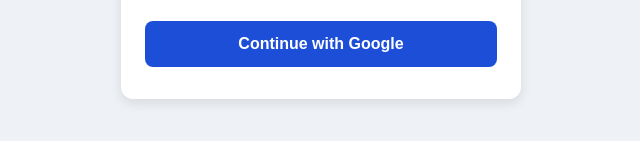
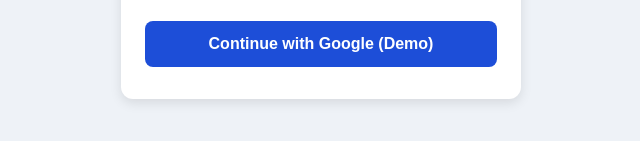
Before and after one commit to jayve09161-svg/final-project-cornelio, a plain HTML site: page index.html in a window 1280 px wide. Shown: the part 417-558 px from the top of the page, 319-959 px from the left. Drawn offline with Linux system fonts and the light colour scheme.

Commit message:
Add ai-log for US2 and some small wording changes

```diff
--- a/index.html
+++ b/index.html
@@ -14,7 +14,7 @@
             in Manolo Fortich, all in one place.
         </p>
         <button type="button" id="google-signin-btn">
-            Continue with Google
+            Continue with Google (Demo)
         </button>
         <p id="auth-status" role="status" aria-live="polite"></p>
     </main>
```
Also changed, not shown: 3 other files.
